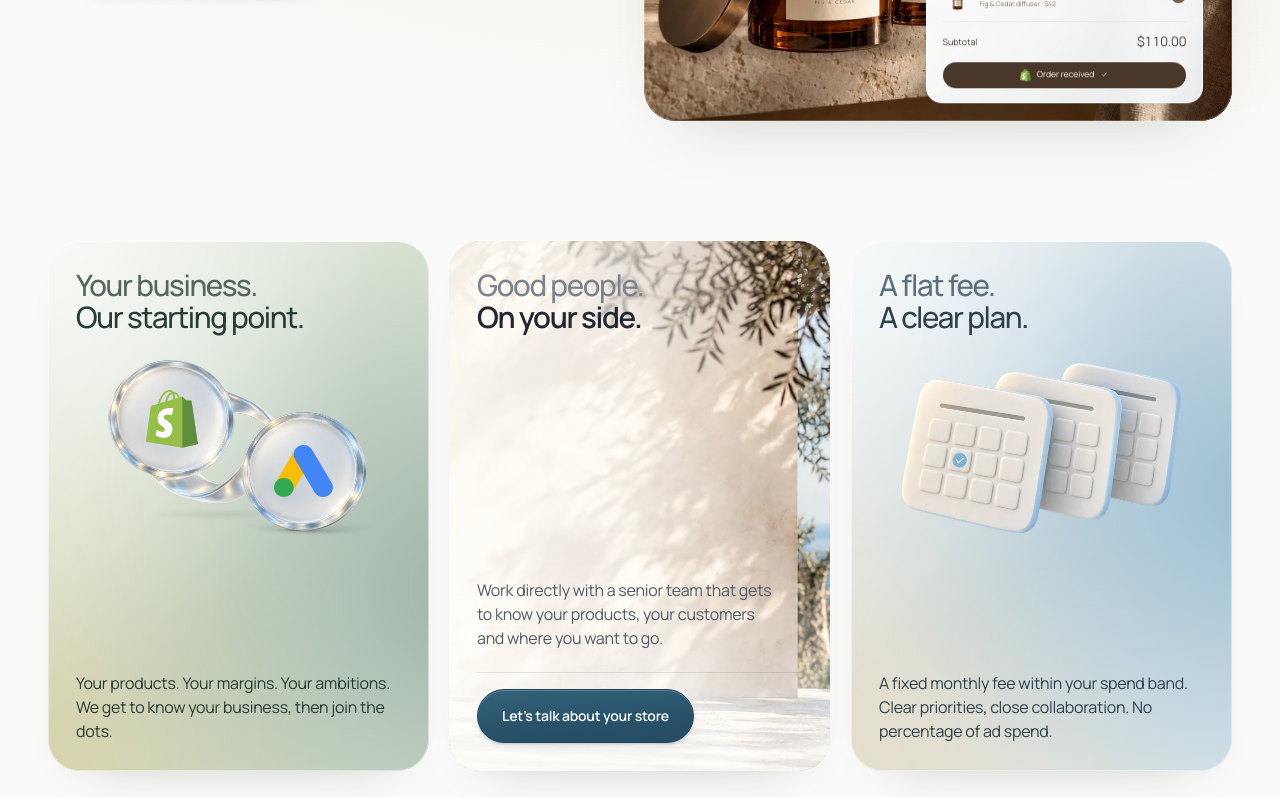
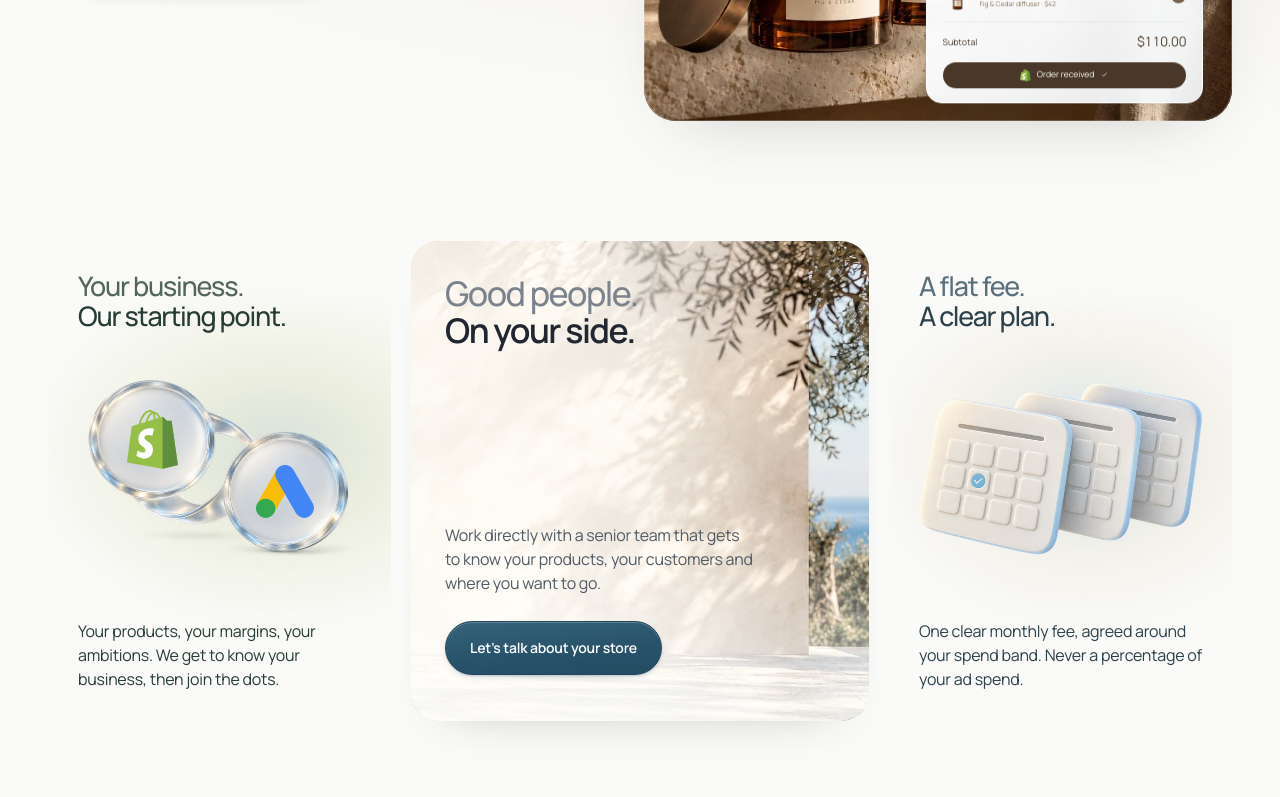
Before and after one commit to South-Digital/happy-mondays, a React (Vite) app: page /concept-a in a window 1280 px wide. Shown: the part 2941-3738 px from the top of the page. Built offline with nearby package versions, Linux system fonts and the light colour scheme; the HTML template or start-up script is replaced by a standard one; a web font is replaced by a local one.

Commit message:
Recompose partnership around an open layout and wider team scene

```diff
--- a/src/concepts/a/PeopleClosing.tsx
+++ b/src/concepts/a/PeopleClosing.tsx
@@ -95,14 +95,14 @@ export function PeopleClosing({ children }: { children: ReactNode }) {
   useMotionValueEvent(progress, "change", value => setContactVisible(value > 0.68));
   // First: read. Then: narrow while still legible. Last: finish opening and hold.
   const opening = useTransform(progress, [0, 0.12, 0.9, 1], [0, 0, 1, 1]);
-  const sideWidth = useTransform(opening, value => `calc(${(1 - value) * 100 / 3}% - ${(1 - value) * 40 / 3}px)`);
-  const centreLeft = useTransform(opening, value => `calc(${(1 - value) * 100 / 3}% + ${(1 - value) * 20 / 3}px)`);
-  const centreWidth = useTransform(opening, value => `calc(${100 - (1 - value) * 200 / 3}% - ${(1 - value) * 40 / 3}px)`);
+  const sideWidth = useTransform(opening, value => `calc(${(1 - value) * 30}% - ${(1 - value) * 12}px)`);
+  const centreLeft = useTransform(opening, value => `calc(${(1 - value) * 30}% + ${(1 - value) * 8}px)`);
+  const centreWidth = useTransform(opening, value => `calc(${100 - (1 - value) * 60}% - ${(1 - value) * 16}px)`);
   const sideOpacity = useTransform(progress, [0, 0.27, 0.44, 1], [1, 1, 0, 0]);
   useMotionValueEvent(sideOpacity, "change", value => setSideVisible(value >= 0.08));
-  const sidePadding = useTransform(progress, [0.12, 0.4], [28, 22]);
+  const sidePadding = useTransform(progress, [0.12, 0.4], [30, 22]);
   const sideInset = useTransform(progress, [0.12, 0.57], [0, 14]);
-  const padding = useTransform(progress, [0.25, 0.85], [28, 52]);
+  const padding = useTransform(progress, [0.25, 0.85], [34, 52]);
   const photoPosition = useTransform(opening, [0, 1], ["72% center", "52% center"]);
   const artY = useTransform(opening, [0, 0.5], [0, -18]);
   const artRotate = useTransform(opening, [0, 0.5], [0, -5]);
@@ -139,7 +139,7 @@ export function PeopleClosing({ children }: { children: ReactNode }) {
           <div className="pc-stage" ref={stage}>
             <motion.article {...businessTilt} className="pc-reason pc-reason--business"
               aria-hidden={animated && !sideVisible}
-              style={{ ...businessTilt.style, ...sideLayout }}>
+              style={{ ...businessTilt.style, ...sideLayout, boxShadow: "none" }}>
               <div className="pc-reason-inner">
                 <h2><span>Your business.</span><br />Our starting point.</h2>
                 <motion.div className="pc-art pc-art--platforms" aria-hidden="true" style={animated ? { y: artY, rotate: artRotate } : undefined}>
@@ -153,12 +153,12 @@ export function PeopleClosing({ children }: { children: ReactNode }) {
                   <img className="pc-platform pc-platform--google" src="/images/icon-google-ads.svg" alt="" width="72" height="72" />
                   </motion.div>
                 </motion.div>
-                <p>Your products. Your margins. Your ambitions. We get to know your business, then join the dots.</p>
+                <p>Your products, your margins, your ambitions. We get to know your business, then join the dots.</p>
               </div>
             </motion.article>
             <motion.article {...feeTilt} className="pc-reason pc-reason--fee"
               aria-hidden={animated && !sideVisible}
-              style={{ ...feeTilt.style, ...sideLayout }}>
+              style={{ ...feeTilt.style, ...sideLayout, boxShadow: "none" }}>
               <div className="pc-reason-inner">
                 <h2><span>A flat fee.</span><br />A clear plan.</h2>
                 <motion.div className="pc-art pc-art--calendar" aria-hidden="true" style={animated ? { y: artY, rotate: artRotate } : undefined}>
@@ -170,7 +170,7 @@ export function PeopleClosing({ children }: { children: ReactNode }) {
                     sizes="(max-width: 700px) 85vw, 400px" width="1536" height="1024" alt="" loading="lazy" />
                   </motion.div>
                 </motion.div>
-                <p>A fixed monthly fee within your spend band. Clear priorities, close collaboration. No percentage of ad spend.</p>
+                <p>One clear monthly fee, agreed around your spend band. Never a percentage of your ad spend.</p>
               </div>
             </motion.article>
             <motion.article {...peopleTilt} className="pc-people" aria-labelledby="cj-people-heading"
--- a/src/concepts/a/people-closing.css
+++ b/src/concepts/a/people-closing.css
@@ -1,8 +1,8 @@
 /* Centre the cards within a shared sticky frame with the preceding scene. */
 .pc-sequence {
   --pc-section-gap: 120px;
-  --pc-small-title: clamp(26px, 2.3vw, 32px);
-  --pc-height: clamp(530px, 62svh, 580px);
+  --pc-small-title: clamp(25px, 2.1vw, 30px);
+  --pc-height: clamp(480px, 54svh, 510px);
   position: relative;
   margin-bottom: 54px;
 }
@@ -12,35 +12,23 @@
 .pc-reason, .pc-people {
   /* Clip the oversized glow without creating an internal scroll container.
      Keyboard focus must never pan a card to its decorative pseudo-elements. */
-  position: relative; isolation: isolate; border-radius: 32px; overflow: clip;
+  position: relative; isolation: isolate; border-radius: 28px; overflow: clip;
   box-shadow: inset 0 1px 0 #ffffffad, 0 24px 46px -40px #34453866;
 }
 .pc-reason {
   display: flex;
   padding: 28px;
-  min-height: 520px;
+  min-height: 470px;
   color: #273c35;
-  background: #e0e7db;
+  background: transparent;
+  box-shadow: none;
 }
-.pc-reason-inner { flex: 1; display: flex; flex-direction: column; min-width: 0; }
-.pc-reason::before, .pc-reason::after {
-  content: "";
-  pointer-events: none;
-  position: absolute;
-  inset: -15%;
-  z-index: -1;
+.pc-reason-inner { flex: 1; display: grid; grid-template-rows: auto minmax(160px, 1fr) auto; min-width: 0; }
+.pc-reason::before {
+  content: ""; pointer-events: none; position: absolute;
+  inset: 14% -8% 19%; z-index: -1;
 }
-
-.pc-reason--fee {
-  color: #2c414b;
-  background: #dce6ea;
-}
-
-.pc-reason::after {
-  inset: 0;
-  border-radius: inherit;
-  box-shadow: inset 0 0 0 1px #ffffff73;
-}
+.pc-reason--fee { color: #2c414b; }
 
 .pc-reason h2, .pc-people h2 {
   margin: 0;
@@ -58,39 +46,35 @@
   margin: auto 0 22px;
   padding-top: 12px;
 }
-.pc-reason p { margin-bottom: 0; }
+.pc-reason p { margin: 0; padding-top: 16px; }
 .pc-invitation {
-  border-top: 1px solid #40595026;
-  padding-top: 16px;
+  padding-top: 4px;
   margin-top: 0;
   min-height: 77px;
 }
 /* Physical objects sit in the same soft daylight as the photographic centre.
    Their aspect ratio stays intact while the card's layout narrows around them. */
 .pc-art {
-  position: relative; flex: 1 1 190px; min-height: 150px;
-  width: min(100%, 360px); align-self: center;
-  margin: 8px -10px 4px; pointer-events: none;
+  position: relative; min-height: 160px;
+  width: calc(100% + 44px); max-width: 410px; justify-self: center; align-self: center;
+  margin: 0 -22px; pointer-events: none;
 }
 .pc-art-settle { position: absolute; inset: 0; }
 .pc-art-object { position: absolute; width: 100%; height: 100%; object-fit: contain; }
-.pc-art--platforms { aspect-ratio: 3 / 2; flex: 0 0 auto; }
-.pc-art--calendar { aspect-ratio: 3 / 2; flex: 0 0 auto; }
+.pc-art--platforms { aspect-ratio: 3 / 2; }
+.pc-art--calendar { aspect-ratio: 3 / 2; }
 .pc-platform { position: absolute; width: 18%; height: 27%; object-fit: contain;  }
 .pc-platform--shopify { left: 20.5%; top: 24%;  }
 .pc-platform--google { left: 61%; top: 48%;  }
-.pc-reason--business { background: #dce5d6; }
+
+/* Colour belongs to the objects, not another enclosing card. */
 .pc-reason--business::before {
-  background: radial-gradient(ellipse at 10% 0%, #ffffffeb, transparent 55%),
-    radial-gradient(ellipse at 100% 62%, #7e9b90b0, transparent 62%),
-    radial-gradient(ellipse at 0% 100%, #d3c998df, transparent 55%);
-  filter: blur(24px);
+  background: radial-gradient(ellipse at 64% 45%, #a1b9a76b 0%, #d9ddb354 35%, transparent 69%);
+  filter: blur(18px);
 }
 .pc-reason--fee::before {
-  background: radial-gradient(ellipse at 5% 0%, #ffffffed, transparent 52%),
-    radial-gradient(ellipse at 100% 48%, #80adc8bf, transparent 66%),
-    radial-gradient(ellipse at 0% 100%, #e8d8b9cf, transparent 60%);
-  filter: blur(24px);
+  background: radial-gradient(ellipse at 56% 45%, #a4c9df85 0%, #e6dec64f 39%, transparent 70%);
+  filter: blur(18px);
 }
 .pc-people { grid-column: 1 / -1; min-height: 580px; background: #eeeae1; z-index: 2; }
 .pc-photo { position: absolute; inset: 0; z-index: -2; }
@@ -159,14 +143,14 @@
   transform: translateY(calc(var(--pc-contact-y) * 1px));
 }
 .pc-sequence[data-animated="true"] .pc-people h2 {
-  font-size: clamp(var(--pc-small-title), calc(var(--pc-small-title) + (var(--pc-progress) - .25) * 63.333px), 66px);
+  font-size: clamp(34px, calc(34px + (var(--pc-progress) - .25) * 53.333px), 66px);
 }
 /* Match the 62px bottom + 32px top spacing between the other mobile sections. */
 @media (max-width: 980px) {
   .pc-sequence { --pc-section-gap: 94px; }
 }
 @media (min-width: 701px) and (max-width: 980px) {
-  .pc-reason { padding: 28px; min-height: 520px; }
+  .pc-reason { padding: 28px; min-height: 470px; }
   .pc-reason h2 { font-size: 28px; }
   .pc-reason p { font-size: 16px; }
   .pc-people-content { padding: 48px 36px; }
@@ -177,7 +161,7 @@
   .pc-sequence { margin-bottom: 36px; }
   .pc-journey { margin: var(--pc-section-gap) -8px 0; }
   .pc-stage { grid-template-columns: 1fr; gap: 16px; }
-  .pc-reason { min-height: 510px; padding: 32px; border-radius: 28px; }
+  .pc-reason { min-height: 440px; padding: 32px; border-radius: 28px; }
   .pc-reason h2 { font-size: clamp(33px, 8vw, 42px); }
   .pc-reason p { font-size: 16px; }
   .pc-people { min-height: 540px; border-radius: 28px; }
@@ -191,12 +175,12 @@
 
 @media (min-width: 1080px) {
   .pc-sequence[data-animated="true"] .pc-reason-inner { min-width: 196px; }
-  .pc-sequence[data-animated="true"] .pc-art { width: min(100%, 330px); margin-block: 4px 0; }
+  .pc-sequence[data-animated="true"] .pc-art { width: calc(100% + 44px); }
   .pc-sequence[data-animated="true"] .pc-reason p,
   .pc-sequence[data-animated="true"] .pc-people-content > p { font-size: 16px; line-height: 1.5; }
 }
 @media (max-width: 700px) {
-  .pc-art { width: min(100%, 330px); margin-block: 10px; }
+  .pc-art { width: calc(100% + 32px); max-width: 360px; margin: 6px -16px; }
 }
 
 .pc-people-content:not([data-wide="true"]) > p { max-width: min(32ch, 100%); }
```
Also changed, not shown: 1 other file (tests, documents, lock files or other folders).
